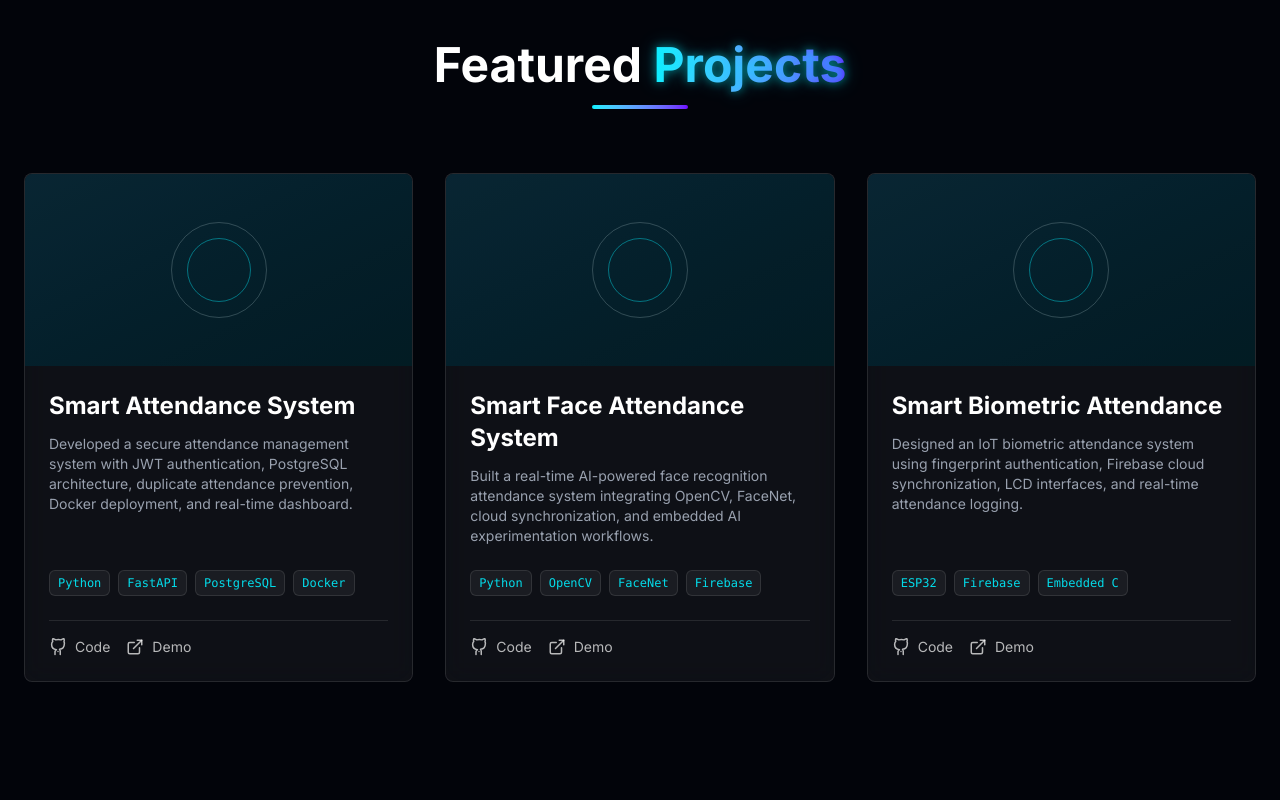
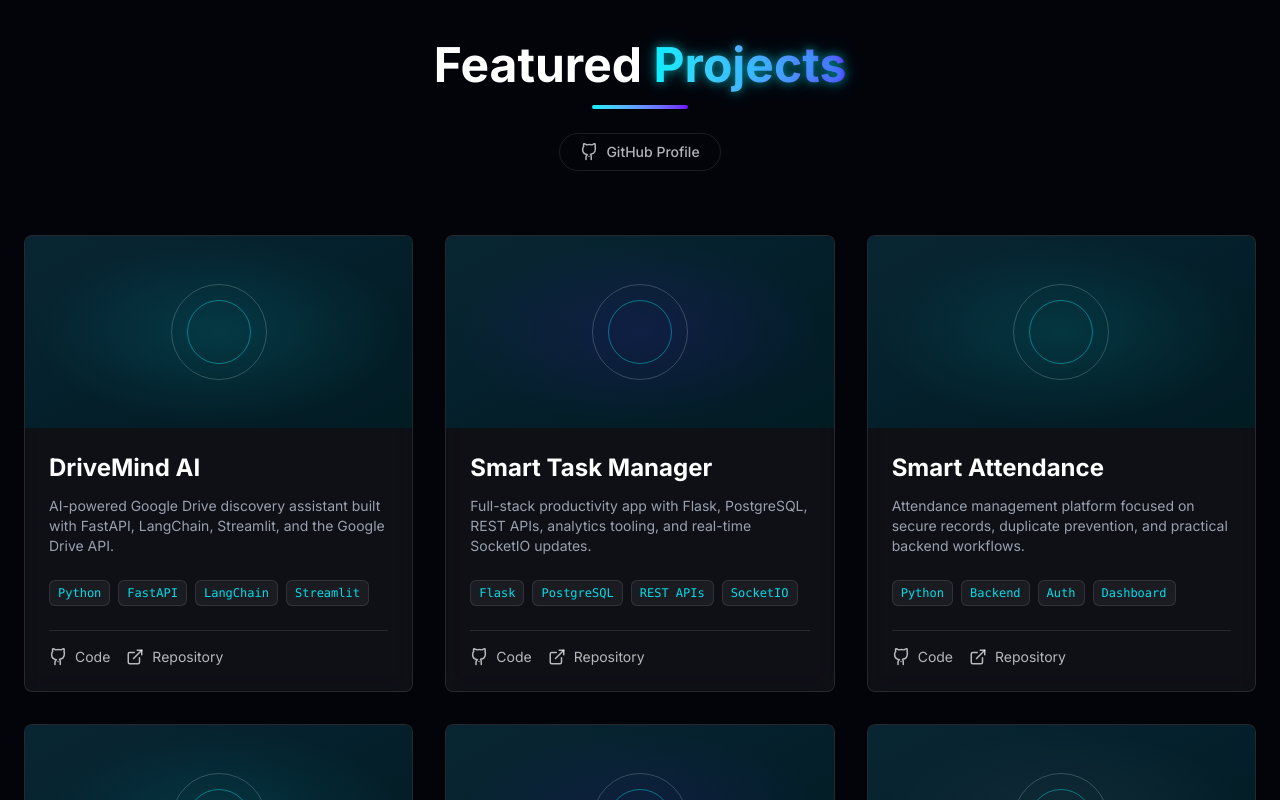
Before and after one commit to gop-i-krishnan/gopikrishnan-personal-portfolio, a Next.js app: page / in a window 1280 px wide. Shown: the part 2680-3480 px from the top of the page. Built offline with nearby package versions, Linux system fonts and the light colour scheme.

Commit message:
Showcase curated GitHub projects

```diff
--- a/src/components/sections/Projects.tsx
+++ b/src/components/sections/Projects.tsx
@@ -12,27 +12,47 @@ const GithubIcon = ({ size = 24 }: { size?: number }) => (
 
 const projects = [
   {
-    title: "Smart Attendance System",
-    description: "Developed a secure attendance management system with JWT authentication, PostgreSQL architecture, duplicate attendance prevention, Docker deployment, and real-time dashboard.",
-    tech: ["Python", "FastAPI", "PostgreSQL", "Docker"],
-    github: "#",
-    live: "#",
-    image: "/project1.jpg" // Placeholder path, can use CSS gradients if no image
+    title: "DriveMind AI",
+    description: "AI-powered Google Drive discovery assistant built with FastAPI, LangChain, Streamlit, and the Google Drive API.",
+    tech: ["Python", "FastAPI", "LangChain", "Streamlit"],
+    github: "https://github.com/gop-i-krishnan/DriveMind-AI",
+    accent: "rgba(0, 240, 255, 0.24)",
   },
   {
-    title: "Smart Face Attendance System",
-    description: "Built a real-time AI-powered face recognition attendance system integrating OpenCV, FaceNet, cloud synchronization, and embedded AI experimentation workflows.",
-    tech: ["Python", "OpenCV", "FaceNet", "Firebase"],
-    github: "#",
-    live: "#"
+    title: "Smart Task Manager",
+    description: "Full-stack productivity app with Flask, PostgreSQL, REST APIs, analytics tooling, and real-time SocketIO updates.",
+    tech: ["Flask", "PostgreSQL", "REST APIs", "SocketIO"],
+    github: "https://github.com/gop-i-krishnan/smart-task-manager",
+    accent: "rgba(112, 0, 255, 0.24)",
+  },
+  {
+    title: "Smart Attendance",
+    description: "Attendance management platform focused on secure records, duplicate prevention, and practical backend workflows.",
+    tech: ["Python", "Backend", "Auth", "Dashboard"],
+    github: "https://github.com/gop-i-krishnan/smart-attendance",
+    accent: "rgba(0, 255, 255, 0.2)",
+  },
+  {
+    title: "Smart Face Attendance",
+    description: "Computer-vision attendance system using face recognition workflows for real-time identity-based attendance capture.",
+    tech: ["Python", "OpenCV", "Face Recognition", "AI"],
+    github: "https://github.com/gop-i-krishnan/smart-face-attendance-pc-version",
+    accent: "rgba(0, 240, 255, 0.2)",
   },
   {
     title: "Smart Biometric Attendance",
-    description: "Designed an IoT biometric attendance system using fingerprint authentication, Firebase cloud synchronization, LCD interfaces, and real-time attendance logging.",
-    tech: ["ESP32", "Firebase", "Embedded C"],
-    github: "#",
-    live: "#"
-  }
+    description: "ESP32 biometric attendance system with fingerprint authentication, Firebase sync, Google Sheets, and device feedback.",
+    tech: ["ESP32", "Firebase", "C++", "Google Sheets"],
+    github: "https://github.com/gop-i-krishnan/SmartBiometricAttendanceSystem",
+    accent: "rgba(112, 0, 255, 0.2)",
+  },
+  {
+    title: "Music Institute Management",
+    description: "Management system for music institute operations, built around practical admin workflows and backend data handling.",
+    tech: ["Python", "Management System", "Web App"],
+    github: "https://github.com/gop-i-krishnan/music-institute-management",
+    accent: "rgba(255, 255, 255, 0.1)",
+  },
 ];
 
 export default function Projects() {
@@ -50,6 +70,14 @@ export default function Projects() {
             Featured <span className="text-transparent bg-clip-text bg-gradient-to-r from-electric-blue to-electric-purple text-glow">Projects</span>
           </h2>
           <div className="w-24 h-1 bg-gradient-to-r from-electric-blue to-electric-purple mx-auto rounded-full" />
+          <a
+            href="https://github.com/gop-i-krishnan"
+            target="_blank"
+            rel="noopener noreferrer"
+            className="mt-6 inline-flex items-center gap-2 rounded-full border border-white/10 px-5 py-2 text-sm font-medium text-white/70 transition-colors hover:border-electric-blue hover:text-white"
+          >
+            <GithubIcon size={18} /> GitHub Profile
+          </a>
         </motion.div>
 
         <div className="grid gap-6 max-w-7xl mx-auto md:grid-cols-2 lg:grid-cols-3 lg:gap-8">
@@ -65,7 +93,12 @@ export default function Projects() {
               {/* Image Placeholder / Gradient */}
               <div className="h-40 w-full bg-gradient-to-br from-navy-800 to-navy-900 relative overflow-hidden sm:h-48">
                 <div className="absolute inset-0 bg-electric-blue/10 group-hover:bg-transparent transition-colors duration-500 z-10" />
-                <div className="absolute inset-0 opacity-50 group-hover:opacity-100 transition-opacity duration-500 bg-[radial-gradient(ellipse_at_center,_var(--tw-gradient-stops))] from-electric-purple/20 via-transparent to-transparent" />
+                <div
+                  className="absolute inset-0 opacity-50 group-hover:opacity-100 transition-opacity duration-500"
+                  style={{
+                    background: `radial-gradient(ellipse at center, ${project.accent}, transparent 68%)`,
+                  }}
+                />
 
                 {/* Simulated geometric design instead of real images for now */}
                 <div className="absolute top-1/2 left-1/2 -translate-x-1/2 -translate-y-1/2 w-24 h-24 border border-white/20 rounded-full group-hover:scale-110 transition-transform duration-700 ease-out flex items-center justify-center">
@@ -90,11 +123,11 @@ export default function Projects() {
                 </div>
 
                 <div className="flex gap-4 pt-4 border-t border-white/10">
-                  <a href={project.github} className="flex items-center gap-2 text-sm text-white/70 hover:text-white transition-colors">
+                  <a href={project.github} target="_blank" rel="noopener noreferrer" className="flex items-center gap-2 text-sm text-white/70 hover:text-white transition-colors">
                     <GithubIcon size={18} /> Code
                   </a>
-                  <a href={project.live} className="flex items-center gap-2 text-sm text-white/70 hover:text-white transition-colors">
-                    <ExternalLink size={18} /> Demo
+                  <a href={project.github} target="_blank" rel="noopener noreferrer" className="flex items-center gap-2 text-sm text-white/70 hover:text-white transition-colors">
+                    <ExternalLink size={18} /> Repository
                   </a>
                 </div>
               </div>
```
